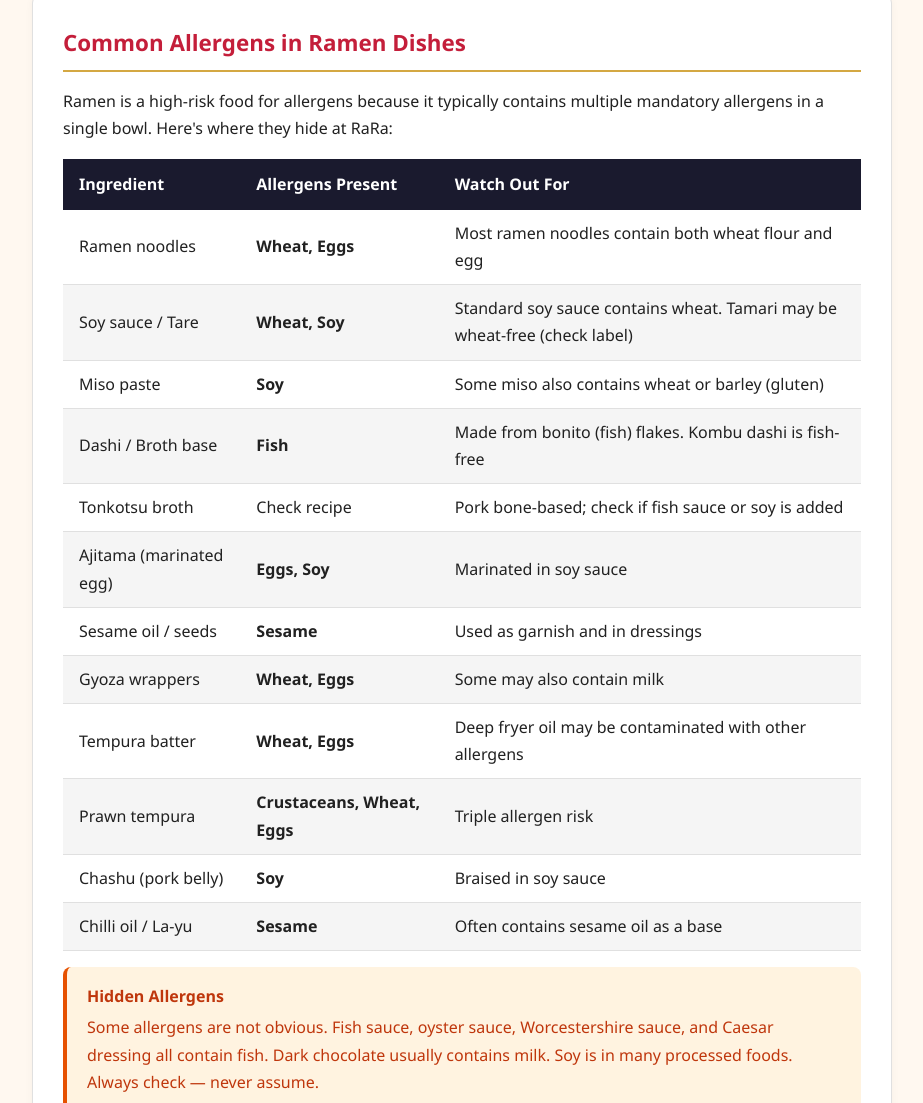
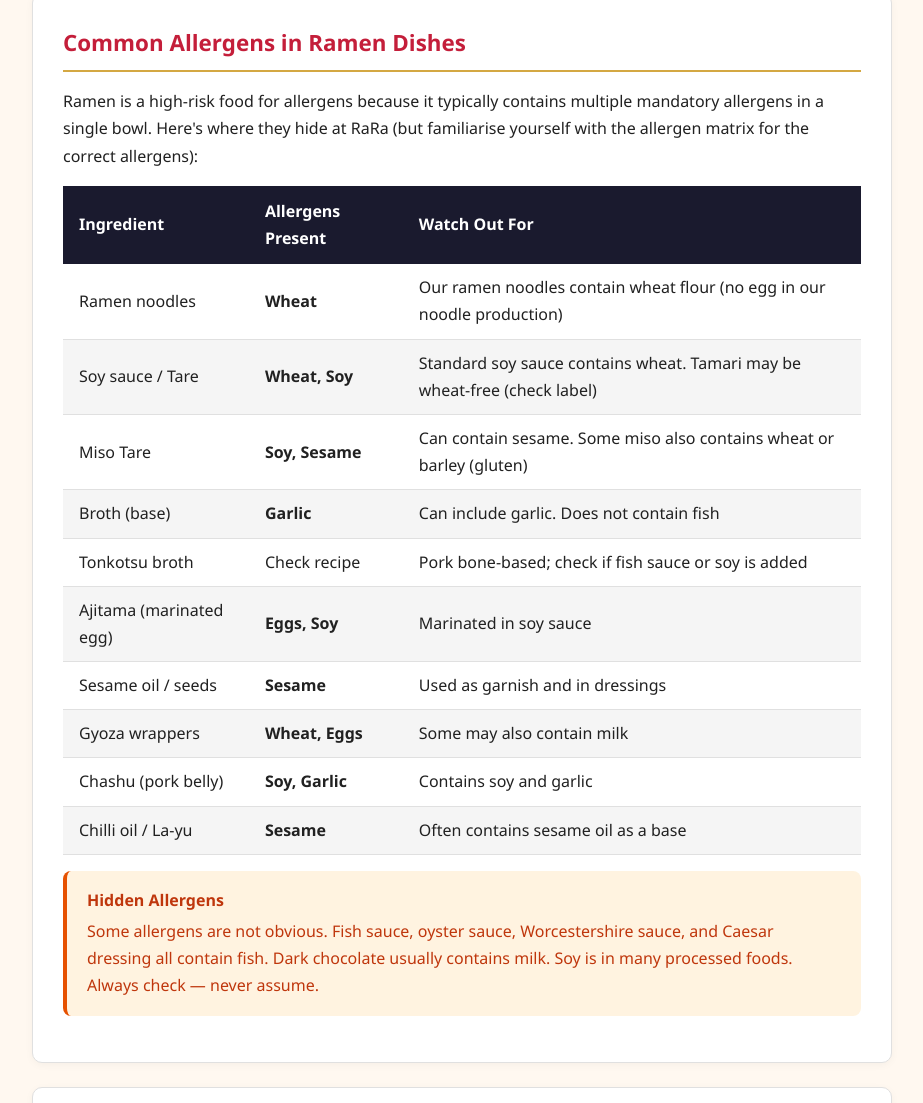
Before and after one commit to ScottRara/rara-allergy-training, a plain HTML site: page modules/module-3.html in a window 1280 px wide. Shown: the part 1547-2650 px from the top of the page, without its empty margins (178-1101 px from the left). Drawn offline with Linux system fonts and the light colour scheme.

Commit message:
Update Module 3 allergen table to reflect RaRa's actual ingredients
- Remove egg from noodles (not used in our production)
- Rename Miso paste to Miso Tare, add sesame allergen
- Rename Dashi to Broth (base), remove fish, add garlic
- Remove Tempura batter and Prawn tempura entries
- Update Chashu pork to include soy and garlic
- Add allergen matrix reference to intro text

Co-Authored-By: Claude Opus 4.6 <noreply@anthropic.com>

```diff
--- a/modules/module-3.html
+++ b/modules/module-3.html
@@ -88,7 +88,7 @@
   <!-- Section 2: Allergens in Ramen -->
   <div class="section">
     <h2>Common Allergens in Ramen Dishes</h2>
-    <p>Ramen is a high-risk food for allergens because it typically contains multiple mandatory allergens in a single bowl. Here's where they hide at RaRa:</p>
+    <p>Ramen is a high-risk food for allergens because it typically contains multiple mandatory allergens in a single bowl. Here's where they hide at RaRa (but familiarise yourself with the allergen matrix for the correct allergens):</p>
 
     <table>
       <thead>
@@ -97,8 +97,8 @@
       <tbody>
         <tr>
           <td>Ramen noodles</td>
-          <td><strong>Wheat, Eggs</strong></td>
-          <td>Most ramen noodles contain both wheat flour and egg</td>
+          <td><strong>Wheat</strong></td>
+          <td>Our ramen noodles contain wheat flour (no egg in our noodle production)</td>
         </tr>
         <tr>
           <td>Soy sauce / Tare</td>
@@ -106,14 +106,14 @@
           <td>Standard soy sauce contains wheat. Tamari may be wheat-free (check label)</td>
         </tr>
         <tr>
-          <td>Miso paste</td>
-          <td><strong>Soy</strong></td>
-          <td>Some miso also contains wheat or barley (gluten)</td>
+          <td>Miso Tare</td>
+          <td><strong>Soy, Sesame</strong></td>
+          <td>Can contain sesame. Some miso also contains wheat or barley (gluten)</td>
         </tr>
         <tr>
-          <td>Dashi / Broth base</td>
-          <td><strong>Fish</strong></td>
-          <td>Made from bonito (fish) flakes. Kombu dashi is fish-free</td>
+          <td>Broth (base)</td>
+          <td><strong>Garlic</strong></td>
+          <td>Can include garlic. Does not contain fish</td>
         </tr>
         <tr>
           <td>Tonkotsu broth</td>
@@ -136,19 +136,9 @@
           <td>Some may also contain milk</td>
         </tr>
         <tr>
-          <td>Tempura batter</td>
-          <td><strong>Wheat, Eggs</strong></td>
-          <td>Deep fryer oil may be contaminated with other allergens</td>
-        </tr>
-        <tr>
-          <td>Prawn tempura</td>
-          <td><strong>Crustaceans, Wheat, Eggs</strong></td>
-          <td>Triple allergen risk</td>
-        </tr>
-        <tr>
           <td>Chashu (pork belly)</td>
-          <td><strong>Soy</strong></td>
-          <td>Braised in soy sauce</td>
+          <td><strong>Soy, Garlic</strong></td>
+          <td>Contains soy and garlic</td>
         </tr>
         <tr>
           <td>Chilli oil / La-yu</td>
```
